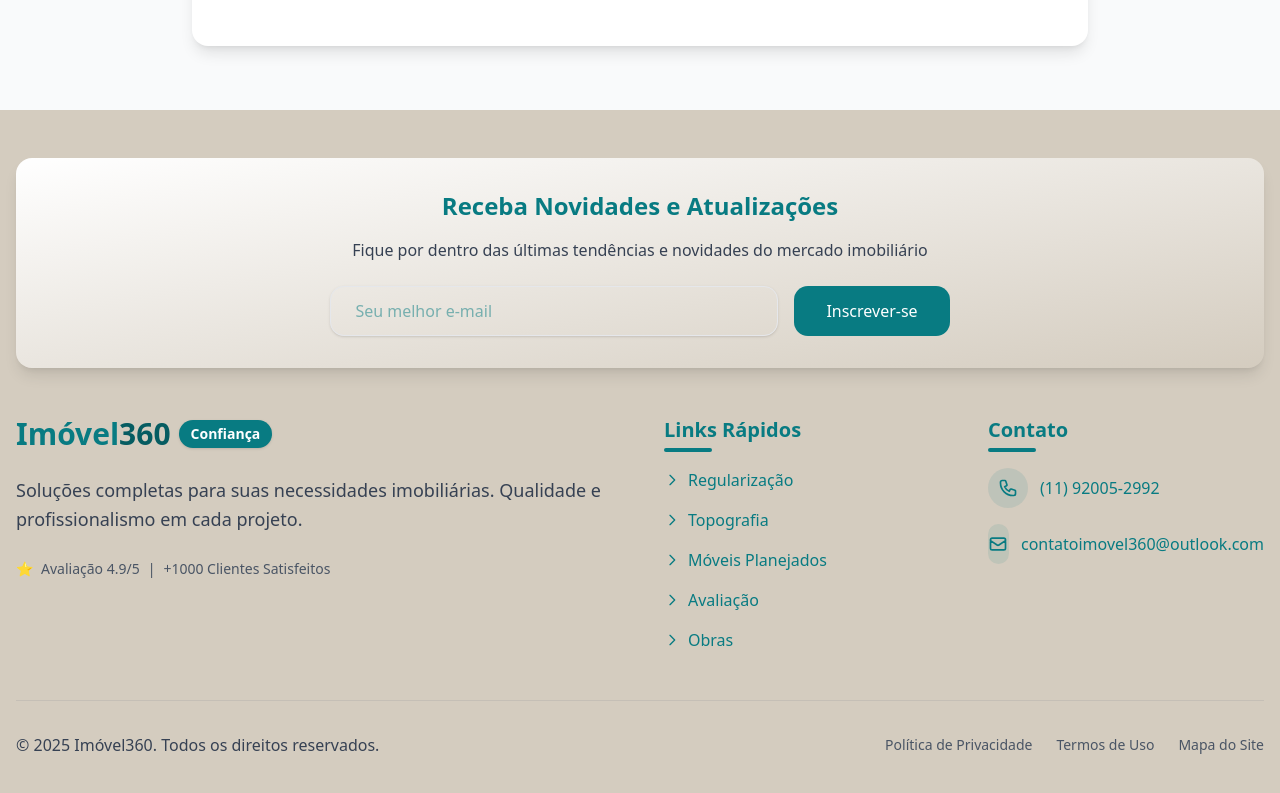
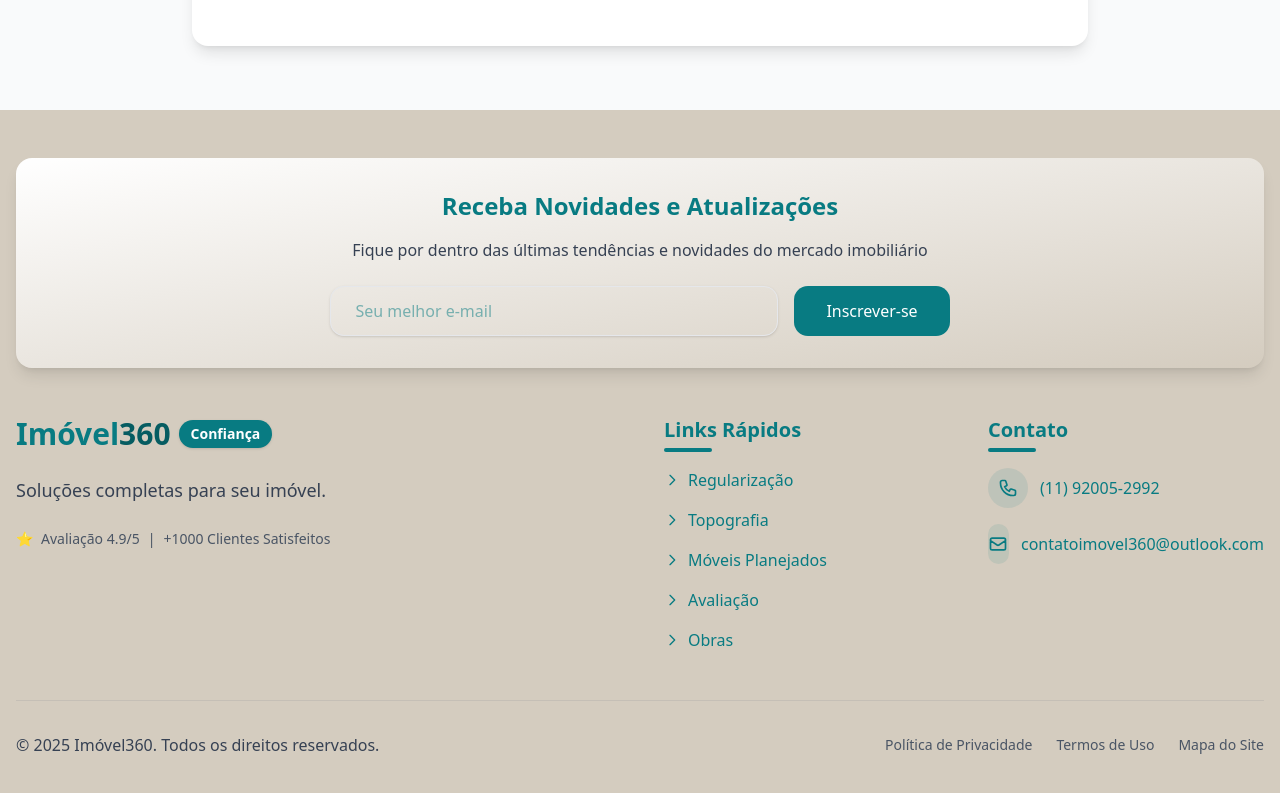
Before and after one commit to morgadothiago/imovel_360, a Next.js app: page /obras in a window 1280 px wide. Shown: the part 1851-2644 px from the top of the page. Built offline with nearby package versions, Linux system fonts and the light colour scheme.

Commit message:
atualização

```diff
--- a/src/app/components/Footer/index.tsx
+++ b/src/app/components/Footer/index.tsx
@@ -33,8 +33,7 @@ export default function Footer() {
               </span>
             </h2>
             <p className="text-gray-700 text-lg leading-relaxed mb-6">
-              Soluções completas para suas necessidades imobiliárias.
-              Qualidade e profissionalismo em cada projeto.
+              Soluções completas para seu imóvel.
             </p>
             <div className="flex items-center space-x-2 text-sm text-gray-600">
               <span>⭐</span>
```
